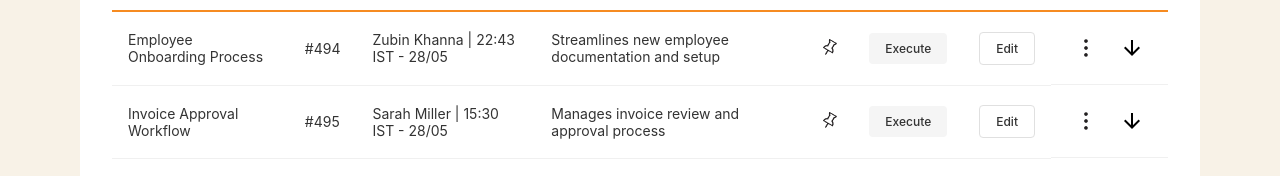
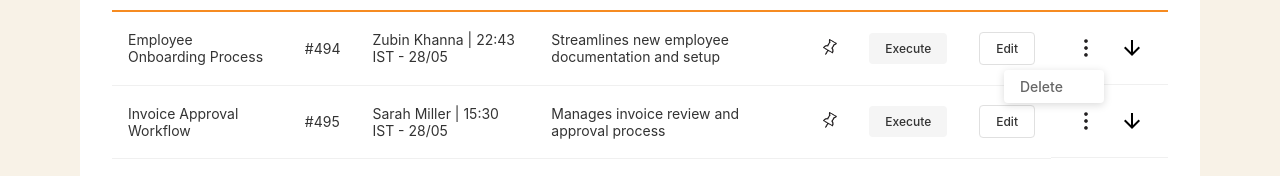
Before and after one commit to Abstract-ak/workflow-management, a React (Vite) app: page /dashboard in a window 1280 px wide. Both pictures are taken after a click on the button 1085 px from the left and 275 px from the top of the page. Shown: the part 227-403 px from the top of the page. Built offline with nearby package versions, Linux system fonts and the light colour scheme.

Commit message:
delete dialogue box

```diff
--- a/src/pages/workflow/WorkflowBuilder.module.css
+++ b/src/pages/workflow/WorkflowBuilder.module.css
@@ -212,3 +212,38 @@
   color: white;
   border-color: #333;
 }
+
+.dropdownContainer {
+  position: relative;
+  display: inline-block;
+}
+
+.dropdownMenu {
+  position: absolute;
+  top: 100%;
+  right: 0;
+  background-color: white;
+  border-radius: 4px;
+  box-shadow: 0 2px 8px rgba(0, 0, 0, 0.15);
+  z-index: 1000;
+  min-width: 100px;
+  margin-top: 4px;
+}
+
+.dropdownItem {
+  display: block;
+  width: 100%;
+  padding: 8px 16px;
+  border: none;
+  background: none;
+  text-align: left;
+  cursor: pointer;
+  color: #666;
+  font-size: 14px;
+  transition: background-color 0.2s;
+}
+
+.dropdownItem:hover {
+  background-color: #f5f5f5;
+  color: #ee3124;
+}
--- a/src/pages/workflow/WorkflowBuilder.tsx
+++ b/src/pages/workflow/WorkflowBuilder.tsx
@@ -1,6 +1,5 @@
-import { useState } from "react";
+import { useState, useRef, useEffect } from "react";
 import styles from "./WorkflowBuilder.module.css";
-import { FaEllipsisV, FaDownload } from "react-icons/fa";
 import { Workflow, initialWorkflowData } from "./workflowData";
 import ExecuteModel from "./ExecuteModel";
 
@@ -8,6 +7,26 @@ const WorkflowBuilder = () => {
   const [isNavbarActive, setIsNavbarActive] = useState(false);
   const [workflows, setWorkflows] = useState<Workflow[]>(initialWorkflowData);
   const [isExecuteModelOpen, setIsExecuteModelOpen] = useState(false);
+  const [activeDropdownIndex, setActiveDropdownIndex] = useState<number | null>(
+    null
+  );
+  const dropdownRef = useRef<HTMLDivElement>(null);
+
+  useEffect(() => {
+    const handleClickOutside = (event: MouseEvent) => {
+      if (
+        dropdownRef.current &&
+        !dropdownRef.current.contains(event.target as Node)
+      ) {
+        setActiveDropdownIndex(null);
+      }
+    };
+
+    document.addEventListener("mousedown", handleClickOutside);
+    return () => {
+      document.removeEventListener("mousedown", handleClickOutside);
+    };
+  }, []);
 
   const handlePinClick = (index: number) => {
     setWorkflows((prevWorkflows) => {
@@ -29,6 +48,19 @@ const WorkflowBuilder = () => {
     // Handle execute logic here
     console.log("Executing workflow...");
     setIsExecuteModelOpen(false);
+  };
+
+  const handleDelete = (index: number) => {
+    setWorkflows((prevWorkflows) => {
+      const newWorkflows = [...prevWorkflows];
+      newWorkflows.splice(index, 1);
+      return newWorkflows;
+    });
+    setActiveDropdownIndex(null);
+  };
+
+  const toggleDropdown = (index: number) => {
+    setActiveDropdownIndex(activeDropdownIndex === index ? null : index);
   };
 
   return (
@@ -97,13 +129,27 @@ const WorkflowBuilder = () => {
                     <button className={styles.editButton}>Edit</button>
                   </td>
                   <td className={styles.actionButtons}>
+                    <div className={styles.dropdownContainer} ref={dropdownRef}>
+                      <button
+                        className={styles.iconButton}
+                        onClick={() => toggleDropdown(index)}
+                      >
+                        <img src="Overflow_dot.png" alt="3-dots_option" />
+                      </button>
+                      {/* dropdown dialogue-box */}
+                      {activeDropdownIndex === index && (
+                        <div className={styles.dropdownMenu}>
+                          <button
+                            className={styles.dropdownItem}
+                            onClick={() => handleDelete(index)}
+                          >
+                            Delete
+                          </button>
+                        </div>
+                      )}
+                    </div>
                     <button className={styles.iconButton}>
-                      {/* <FaEllipsisV /> */}
-                      <img src="Overflow_dot.png" alt="3-dots_option" />
-                    </button>
-                    <button className={styles.iconButton}>
-                      {/* <FaDownload /> */}
-                      <img src="Frame_arrowDown.png" />
+                      <img src="Frame_arrowDown.png" alt="download" />
                     </button>
                   </td>
                 </tr>
```
